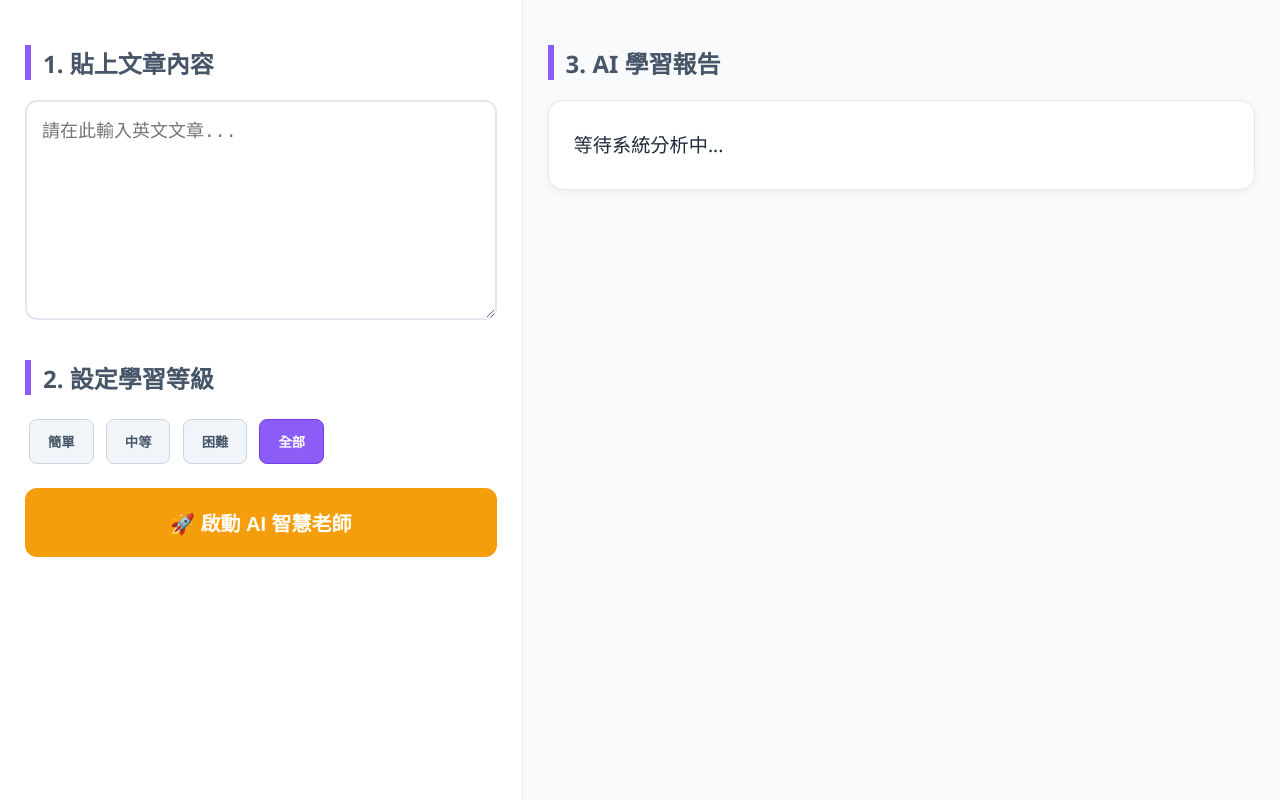
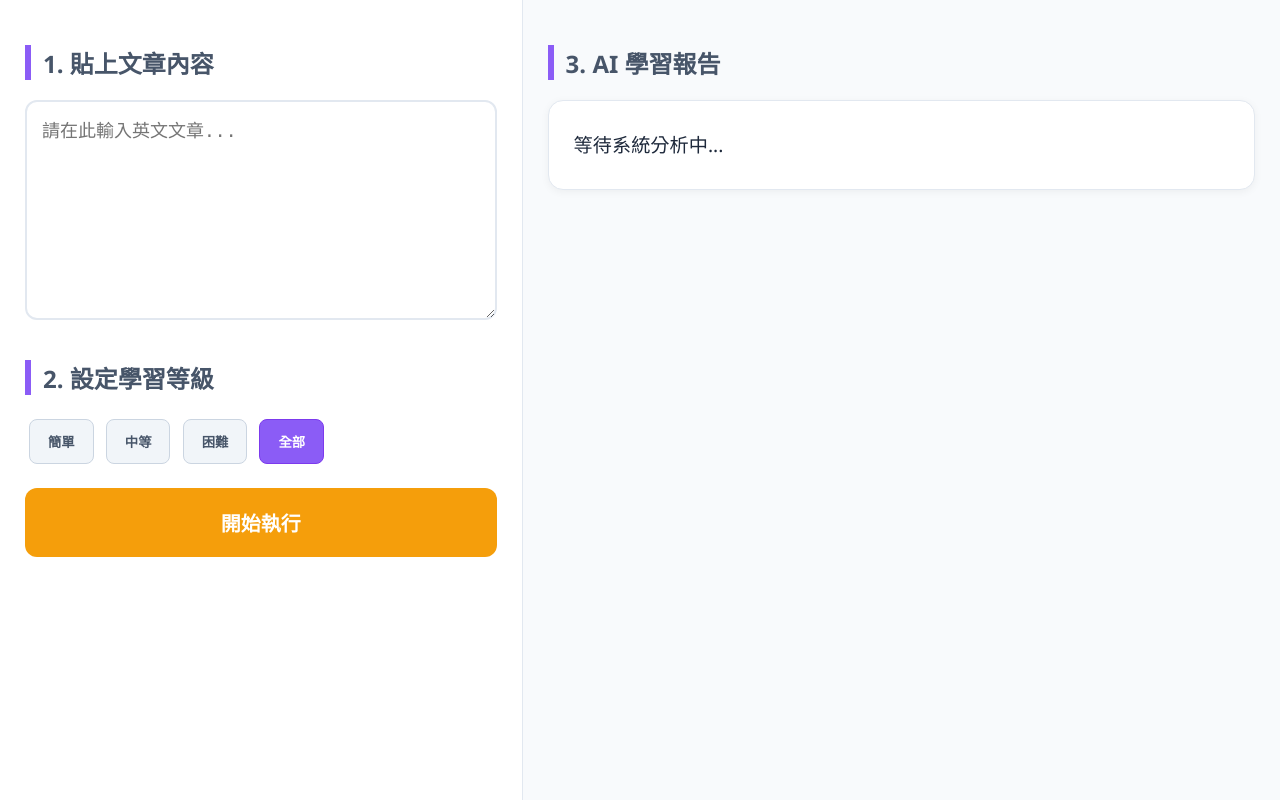
Before and after one commit to XuanYi-723/EnglishLearningSystem, a Python web app: template templates/index.html in a window 1280 px wide. Run offline with Jinja, Linux system fonts and the light colour scheme; the template is opened without the code that fills it, so the values that code supplies are empty.

Commit message:
Update index.html
111

```diff
--- a/templates/index.html
+++ b/templates/index.html
@@ -37,7 +37,7 @@
 </head>
 <body>
     <div id="gameOverlay">
-        <h1>🧠 智慧單字配對挑戰</h1>
+        <h1>智慧單字配對挑戰</h1>
         <p style="font-size: 1.3em;">請找出對應的「英文單字」與「中文意思」！</p>
         <button onclick="closeGame()" class="close-game-btn">返回學習介面</button>
         <div id="gameGrid" class="game-grid"></div>
@@ -56,9 +56,9 @@
                 <button onclick="selectLevel('全部', this)" class="level-btn active">全部</button>
             </div>
 
-            <button onclick="analyze()" class="action-btn">🚀 啟動 AI 智慧老師</button>
-            <button id="gameBtn" class="game-btn" onclick="openGame()">🎮 挑戰單字連連看</button>
-            <button id="csvBtn" class="csv-btn" onclick="exportCSV()">📁 下載單字表</button>
+            <button onclick="analyze()" class="action-btn">開始執行</button>
+            <button id="gameBtn" class="game-btn" onclick="openGame()">單字連連看</button>
+            <button id="csvBtn" class="csv-btn" onclick="exportCSV()">下載單字表</button>
         </div>
 
         <div class="right">
```
